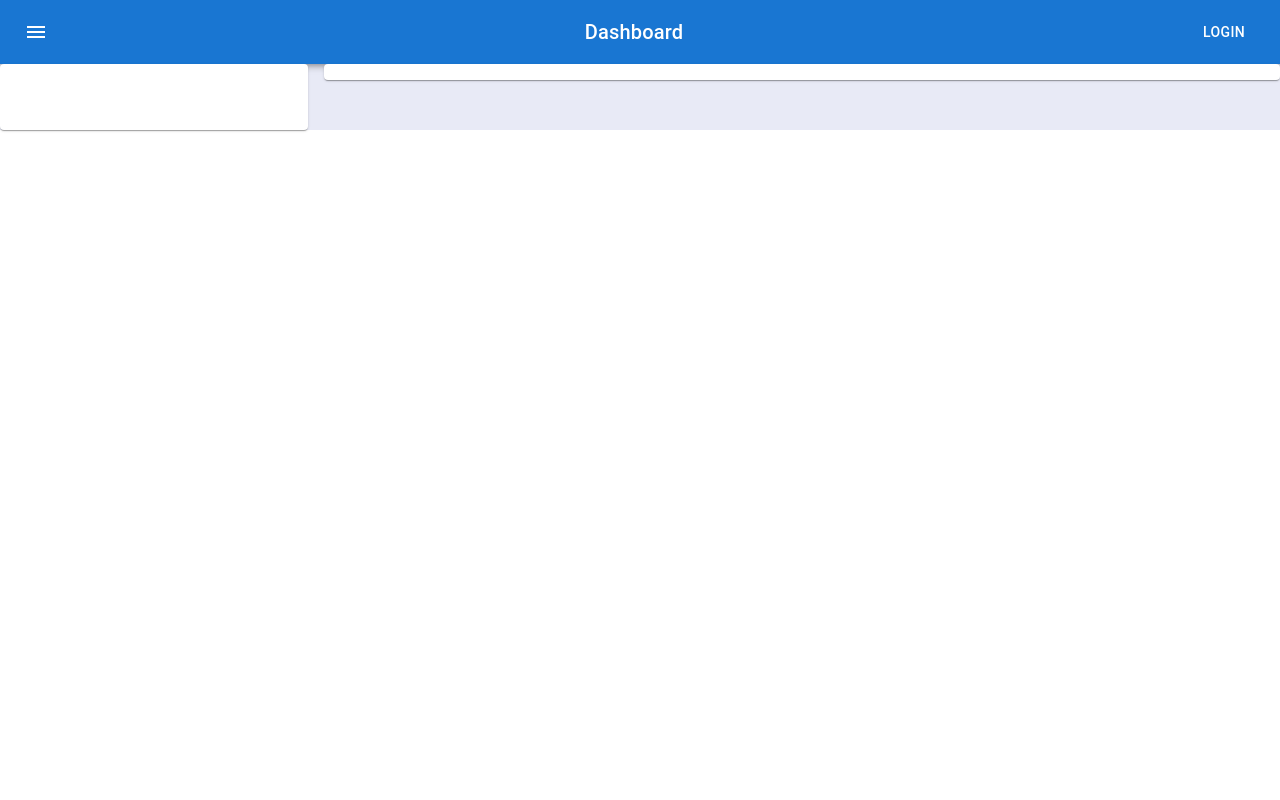
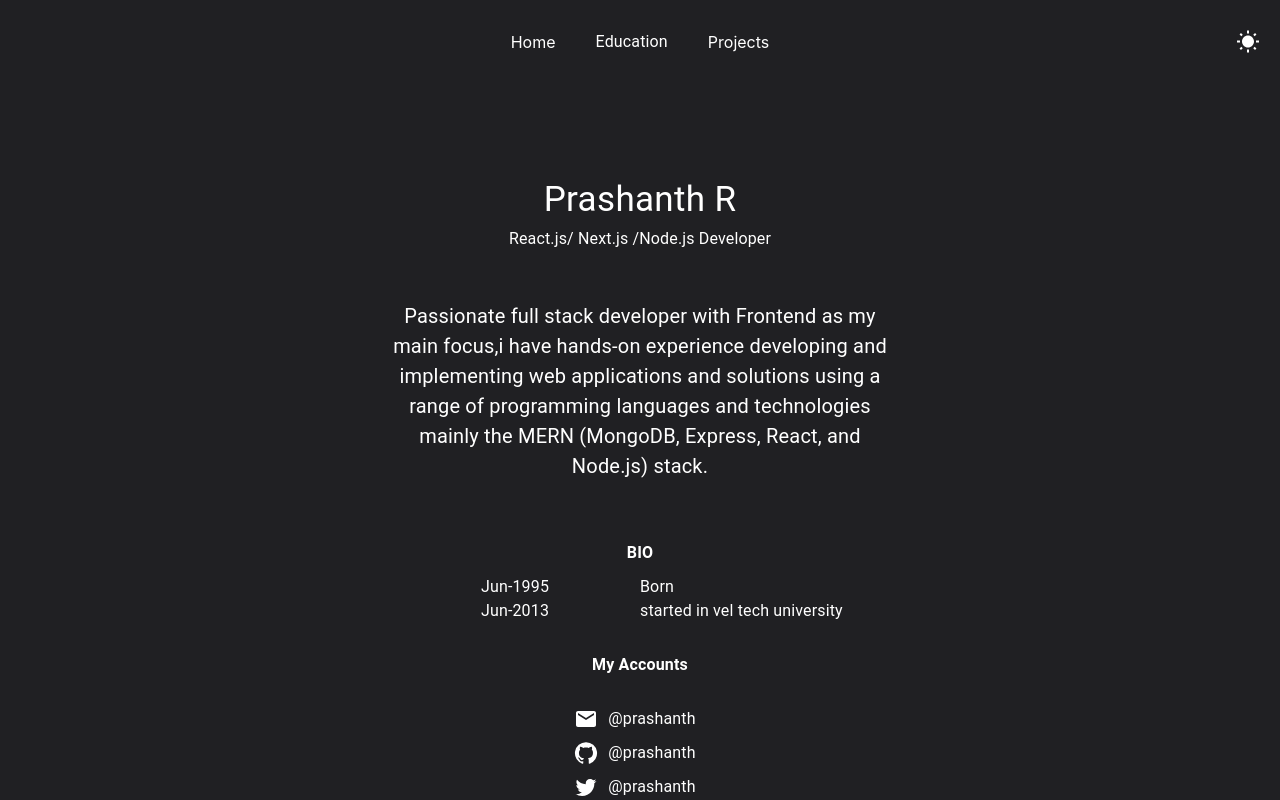
Before and after one commit to prashanthsoftsuave/react-test, a React (Create React App) app: page / in a window 1280 px wide. Built offline with nearby package versions, Linux system fonts and the light colour scheme.

Commit message:
profile home

```diff
--- /dev/null
+++ b/src/About/about.js
@@ -0,0 +1,88 @@
+import React from "react";
+
+import MailIcon from "@mui/icons-material/Mail";
+import GitHubIcon from "@mui/icons-material/GitHub";
+import TwitterIcon from "@mui/icons-material/Twitter";
+import Typography from "@mui/material/Typography";
+import Box from "@mui/material/Box";
+
+const About = () => {
+  return (
+    <div>
+      <Box
+        style={{
+          margin: "120px auto",
+          maxWidth: 500,
+        }}
+      >
+        <Typography style={{ fontSize: 35 }}>Prashanth R</Typography>
+        <Typography>React.js/ Next.js /Node.js Developer</Typography>
+        <Box style={{ display: "flex", justifyContent: "center" }}>
+          <Typography
+            style={{ maxWidth: 500, fontSize: 20, margin: "50px auto" }}
+          >
+            Passionate full stack developer with Frontend as my main focus,i
+            have hands-on experience developing and implementing web
+            applications and solutions using a range of programming languages
+            and technologies mainly the MERN (MongoDB, Express, React, and
+            Node.js) stack.
+          </Typography>
+        </Box>
+        <Typography style={{ fontWeight: "600", margin: "10px" }}>
+          BIO
+        </Typography>
+        <Box style={{ display: "grid", gridTemplateColumns: "50% 50%" }}>
+          <Box style={{ fontWeight: "bold" }}>
+            <Typography>Jun-1995</Typography>
+            <Typography>Jun-2013</Typography>
+          </Box>
+          <Box style={{ textAlign: "left" }}>
+            <Typography>Born</Typography>
+            <Typography>started in vel tech university</Typography>
+          </Box>
+        </Box>
+        <Box>
+          <Typography style={{ fontWeight: "600", margin: "30px auto" }}>
+            My Accounts
+          </Typography>
+        </Box>
+        <Box>
+          <Typography
+            style={{
+              alignItems: "center",
+              display: "flex",
+              justifyContent: "center",
+            }}
+          >
+            <MailIcon />{" "}
+            <span style={{ margin: "auto 10px" }}> @prashanth</span>
+          </Typography>
+          <Typography
+            style={{
+              alignItems: "center",
+              display: "flex",
+              justifyContent: "center",
+              margin: "10px auto",
+            }}
+          >
+            <GitHubIcon />{" "}
+            <span style={{ margin: "auto 10px" }}> @prashanth</span>
+          </Typography>
+          <Typography
+            style={{
+              alignItems: "center",
+              display: "flex",
+              justifyContent: "center",
+              margin: "10px auto",
+            }}
+          >
+            <TwitterIcon />{" "}
+            <span style={{ margin: "auto 10px" }}> @prashanth</span>
+          </Typography>
+        </Box>
+      </Box>
+    </div>
+  );
+};
+
+export default About;
--- a/src/App.js
+++ b/src/App.js
@@ -2,15 +2,11 @@ import logo from "./logo.svg";
 import "./App.css";
 import Login from "./Login";
 import Dashboard from "./Dashboard";
-import { Route, Routes } from "react-router-dom"
 
 function App() {
   return (
     <div className="App">
-      <Routes>
-        <Route path="/" element={<Dashboard />} />
-        {/* <Route path="/login" element={<Login />} /> */}
-      </Routes>
+      <Dashboard />
     </div>
   );
 }
--- a/src/Dashboard/index.js
+++ b/src/Dashboard/index.js
@@ -6,56 +6,87 @@ import Typography from "@mui/material/Typography";
 import Button from "@mui/material/Button";
 import IconButton from "@mui/material/IconButton";
 import MenuIcon from "@mui/icons-material/Menu";
-import AppMenu from "../Menubar";
-import Grid from "@mui/material/Grid";
-import Paper from "@mui/material/Paper";
-import { styled } from "@mui/material/styles";
-import { Route, Routes } from "react-router-dom";
-import Default from "../pages/Default";
-import Analytics from "../pages/Analytics";
+import DarkModeIcon from "@mui/icons-material/DarkMode";
+import WbSunnyIcon from "@mui/icons-material/WbSunny";
+import { Route, Routes } from "react-router-dom"
+import Projects from "../Projects";
 
-const Item = styled(Paper)(({ theme }) => ({
-  backgroundColor: theme.palette.mode === "dark" ? "#1A2027" : "#fff",
-  ...theme.typography.body2,
-  padding: theme.spacing(1),
-  textAlign: "center",
-  color: theme.palette.text.secondary,
-}));
+
+import About from "../About/about";
+import { Link } from "react-router-dom";
 
 function Dashboard() {
+  const [dark, setDark] = React.useState("#202023");
+  const [isdark, setIsDark] = React.useState(false);
+
+  const handledark = () => {
+    setIsDark((prev) => !prev);
+    if (isdark) {
+      setDark("#202023");
+    } else {
+      setDark("#e8eaf6");
+    }
+  };
+
   return (
     <div>
       {" "}
-      <Box sx={{ flexGrow: 1 }}>
-        <AppBar position="static">
-          <Toolbar>
-            <IconButton
-              size="large"
-              edge="start"
-              color="inherit"
-              aria-label="menu"
-              sx={{ mr: 2 }}
-            >
-              <MenuIcon />
-            </IconButton>
-            <Typography variant="h6" component="div" sx={{ flexGrow: 1 }}>
-              Dashboard
-            </Typography>
-            <Button color="inherit">Login</Button>
-          </Toolbar>
-        </AppBar>
-        <Grid container spacing={2}>
-          <Grid item xs={3}>
-            <Item>
-              <AppMenu />
-            </Item>
-          </Grid>
-          <Grid item xs={9}>
-            <Item>
+      <Box
+        sx={{
+          flexGrow: 1,
+          background: `${dark}`,
+          height: "100vh",
+          color: !isdark ? "#fff" : "#000",
+        }}
+      >
+        <Box
+          style={{
+            display: "flex",
+            alignItems: "center",
+            justifyContent: "center",
+            padding: "30px 0px 0px 0px",
+          }}
+        >
+          <Link
+            to="/"
+            color="inherit"
+            style={{
+              color: !isdark ? "#fff" : "#000",
+              margin: "0px 20px",
+              textDecoration: "none",
+            }}
+          >
+            {" "}
+            Home{" "}
+          </Link>
+          {/* <Typography style={{ margin: "0px 20px" }}>Home</Typography> */}
+          <Typography style={{ margin: "0px 20px" }}>Education</Typography>
+          <Link
+            to="/projects"
+            color="inherit"
+            style={{
+              color: !isdark ? "#fff" : "#000",
+              margin: "0px 20px",
+              textDecoration: "none",
+            }}
+          >
+            {" "}
+            Projects{" "}
+          </Link>
 
-            </Item>
-          </Grid>
-        </Grid>
+          <Button
+            color="inherit"
+            onClick={handledark}
+            style={{ position: "absolute", right: 0 }}
+          >
+            {isdark ? <DarkModeIcon /> : <WbSunnyIcon />}
+          </Button>
+        </Box>
+        <Routes>
+        <Route path="/" element={<About />} />
+        <Route path="/projects" element={<Projects />} />
+      </Routes>
+
       </Box>
     </div>
   );
--- /dev/null
+++ b/src/Projects/index.js
@@ -0,0 +1,10 @@
+import React from 'react'
+
+const Projects = () => {
+  return (
+    <div>Projects</div>
+
+  )
+}
+
+export default Projects
```
